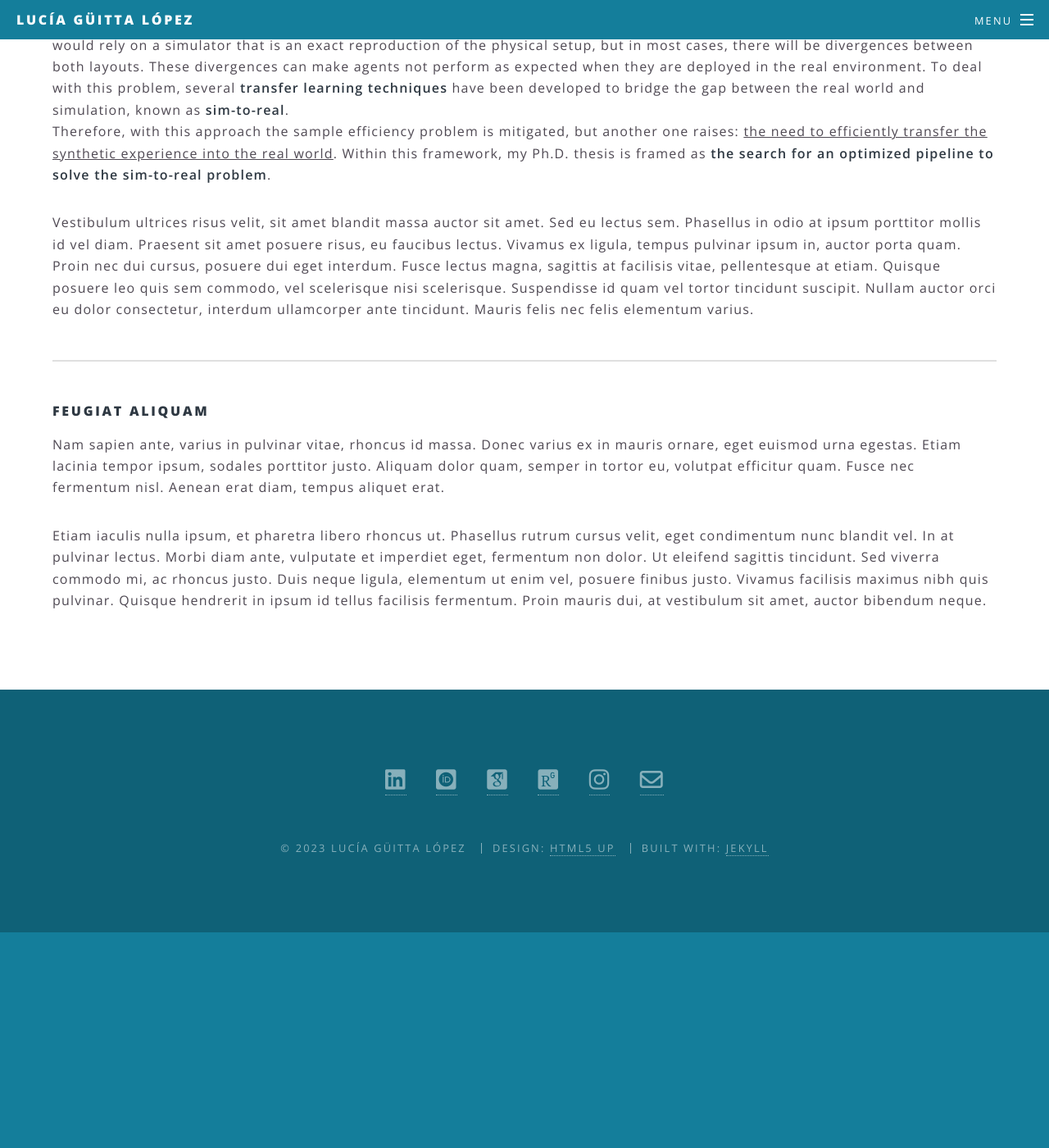
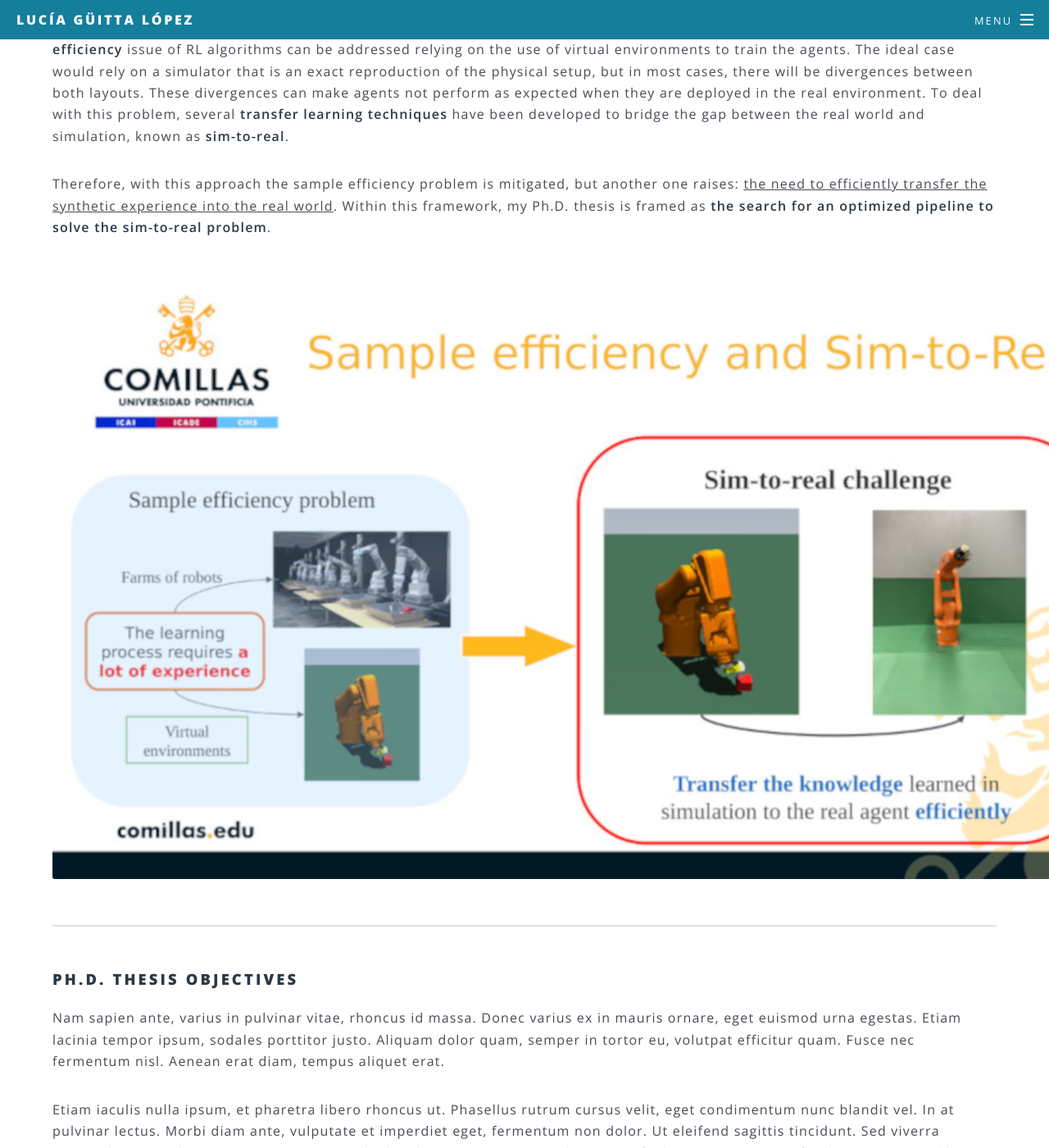
Before and after one commit to Lucia-Guitta/Lucia-Guitta.github.io, a Jekyll site: the page built from phdThesis.html, in a window 1280 px wide and 1400 px high, scrolled down 822 px. Shown: the whole window at 82% size. Built offline with Jekyll 4.4.1, drawn with Linux system fonts in a browser that asks for light colours; some web fonts are replaced; before the commit the page ends 1959 px from its top, so only the background shows below that.

Commit message:
Add intro

```diff
--- a/phdThesis.html
+++ b/phdThesis.html
@@ -10,7 +10,8 @@
     manufacturing plant where almost all components of the value network are connected, coordinated, and share data.
     Artificial Intelligence (AI) has become one of the main vectors for this revoulolution, but one obstacle to its use
     in industry is that algorithms are highly "data consuming."
-    <br \>
+</p>
+<p>
     Unlike other machine learning approaches that rely in a model gorund-truth dataset, Reinforcement Learning (RL)
     algorithms learn thanks to the experience gathered from the interaction of the agent with its environment. Within
     this framework, the major constraint of the application of RL to industry problems is the amount of experience an
@@ -21,19 +22,15 @@
     expected when they are deployed in the real environment. To deal with this problem, several <b>transfer learning
         techniques</b> have been developed to bridge the gap between the real world and simulation, known as
     <b>sim-to-real</b>.
-    <br \>
+</p>
+<p>
     Therefore, with this approach the sample efficiency problem is mitigated, but another one raises: <u>the need to
         efficiently transfer the synthetic experience into the real world</u>. Within this framework, my Ph.D. thesis is
     framed as <b>the search for an optimized pipeline to solve the sim-to-real problem</b>.
 </p>
-<p>Vestibulum ultrices risus velit, sit amet blandit massa auctor sit amet. Sed eu lectus sem. Phasellus in odio at
-    ipsum porttitor mollis id vel diam. Praesent sit amet posuere risus, eu faucibus lectus. Vivamus ex ligula, tempus
-    pulvinar ipsum in, auctor porta quam. Proin nec dui cursus, posuere dui eget interdum. Fusce lectus magna, sagittis
-    at facilisis vitae, pellentesque at etiam. Quisque posuere leo quis sem commodo, vel scelerisque nisi scelerisque.
-    Suspendisse id quam vel tortor tincidunt suscipit. Nullam auctor orci eu dolor consectetur, interdum ullamcorper
-    ante tincidunt. Mauris felis nec felis elementum varius.</p>
+<p><span class="image"><img src="images/pic_Thesis_1.jpeg" alt="" /></span></p>
 <hr />
-<h4>Feugiat aliquam</h4>
+<h3>Ph.D. Thesis objectives</h3>
 <p>Nam sapien ante, varius in pulvinar vitae, rhoncus id massa. Donec varius ex in mauris ornare, eget euismod urna
     egestas. Etiam lacinia tempor ipsum, sodales porttitor justo. Aliquam dolor quam, semper in tortor eu, volutpat
     efficitur quam. Fusce nec fermentum nisl. Aenean erat diam, tempus aliquet erat.</p>
```
